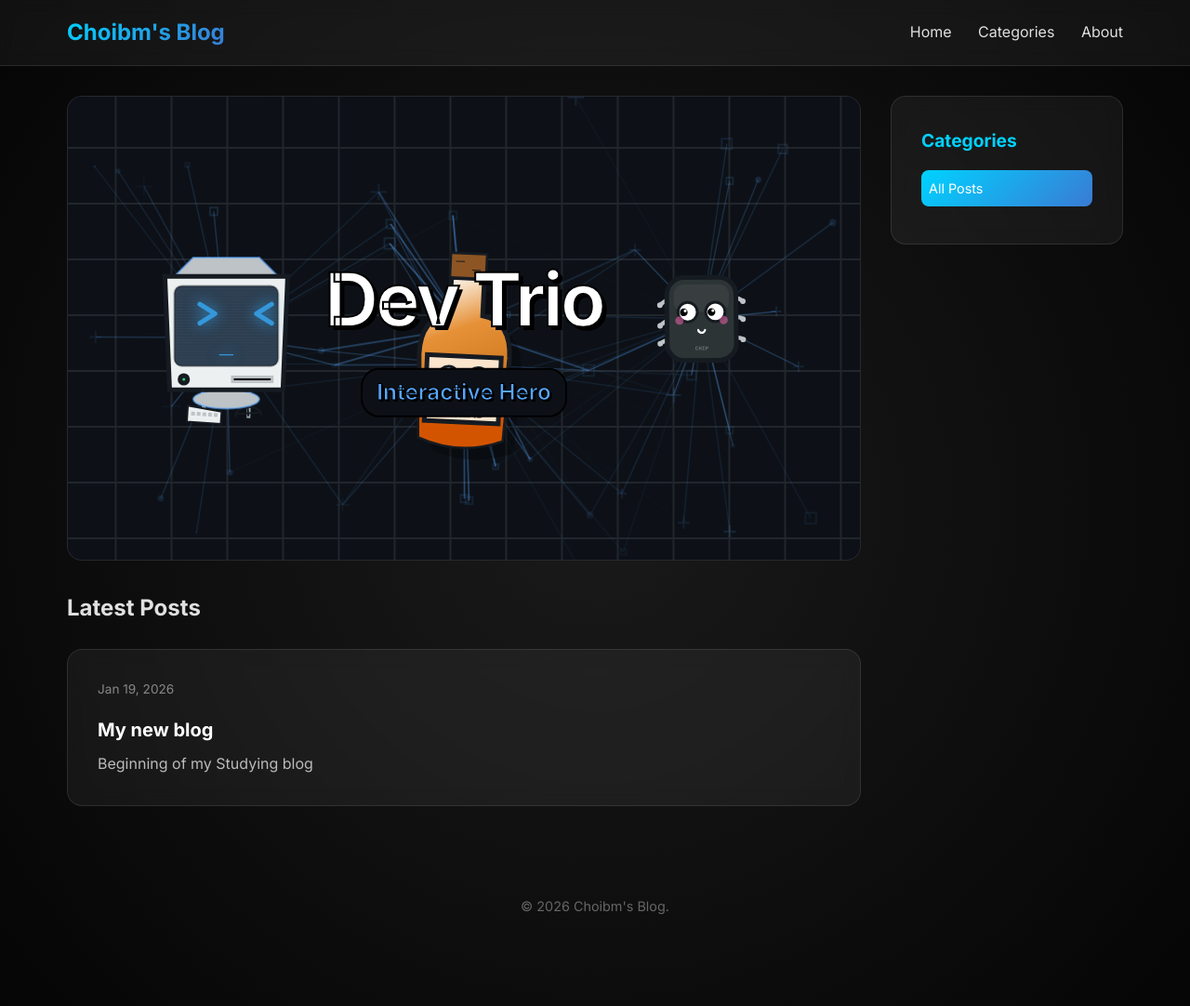
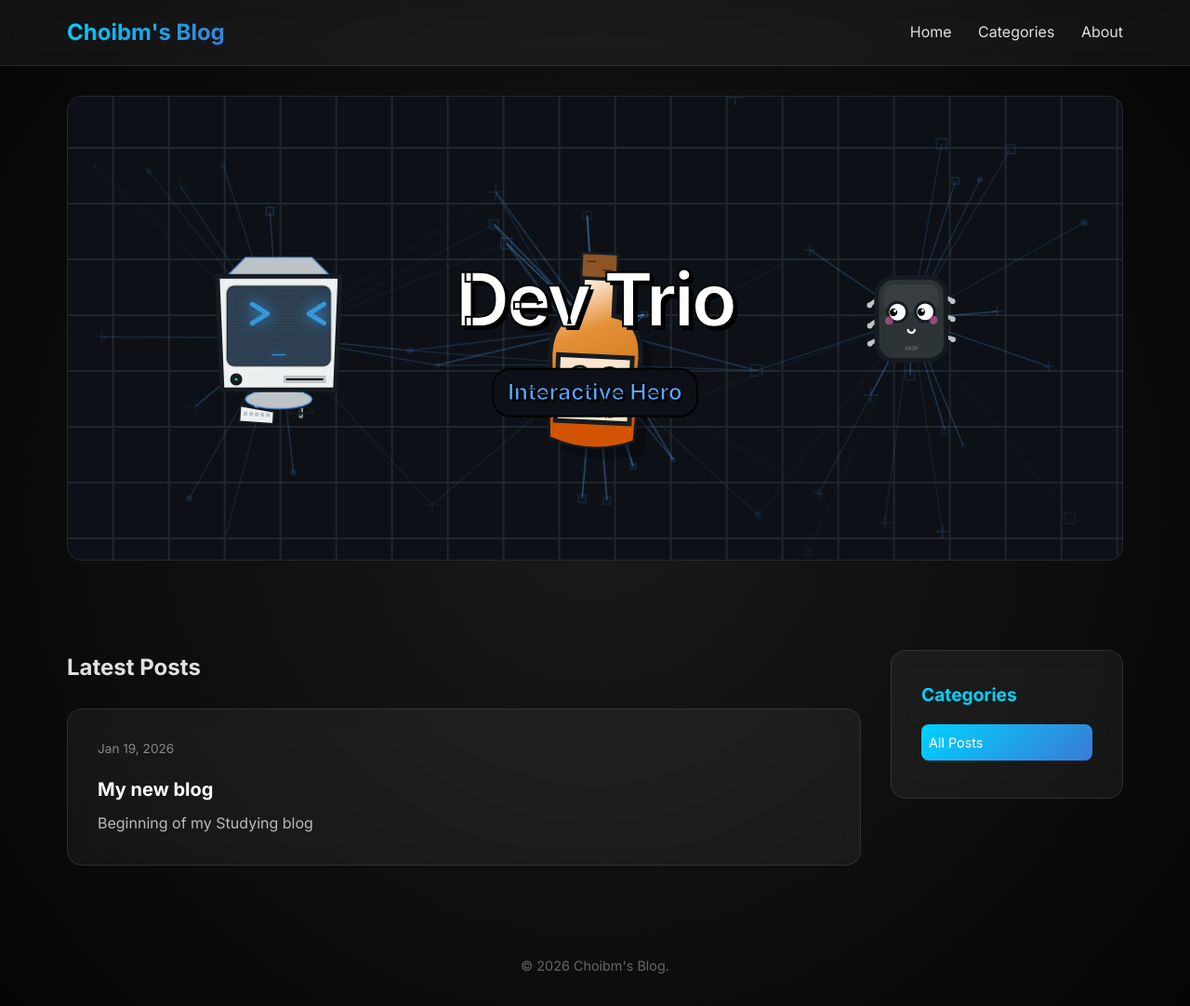
Before and after one commit to Choibm/choibm.github.io, a Jekyll site: the page built from index.html, in a window 1280 px wide and 1082 px high. Shown: the whole window at 93% size. Built offline with Jekyll 4.4.1, drawn with Linux system fonts in a browser that asks for light colours.

Commit message:
hero image and contents seperation

```diff
--- a/_layouts/default.html
+++ b/_layouts/default.html
@@ -23,6 +23,13 @@
             </nav>
         </div>
     </header>
+
+
+    {% if page.show_hero %}
+    <div class="container">
+        {% include hero.html %}
+    </div>
+    {% endif %}
 
     <div class="container main-layout">
         <main class="content">
--- a/index.html
+++ b/index.html
@@ -1,8 +1,8 @@
 ---
 layout: default
 title: Home
+show_hero: true
 ---
-{% include hero.html %}
 
 <section class="post-list">
     <h2>Latest Posts</h2>
```
